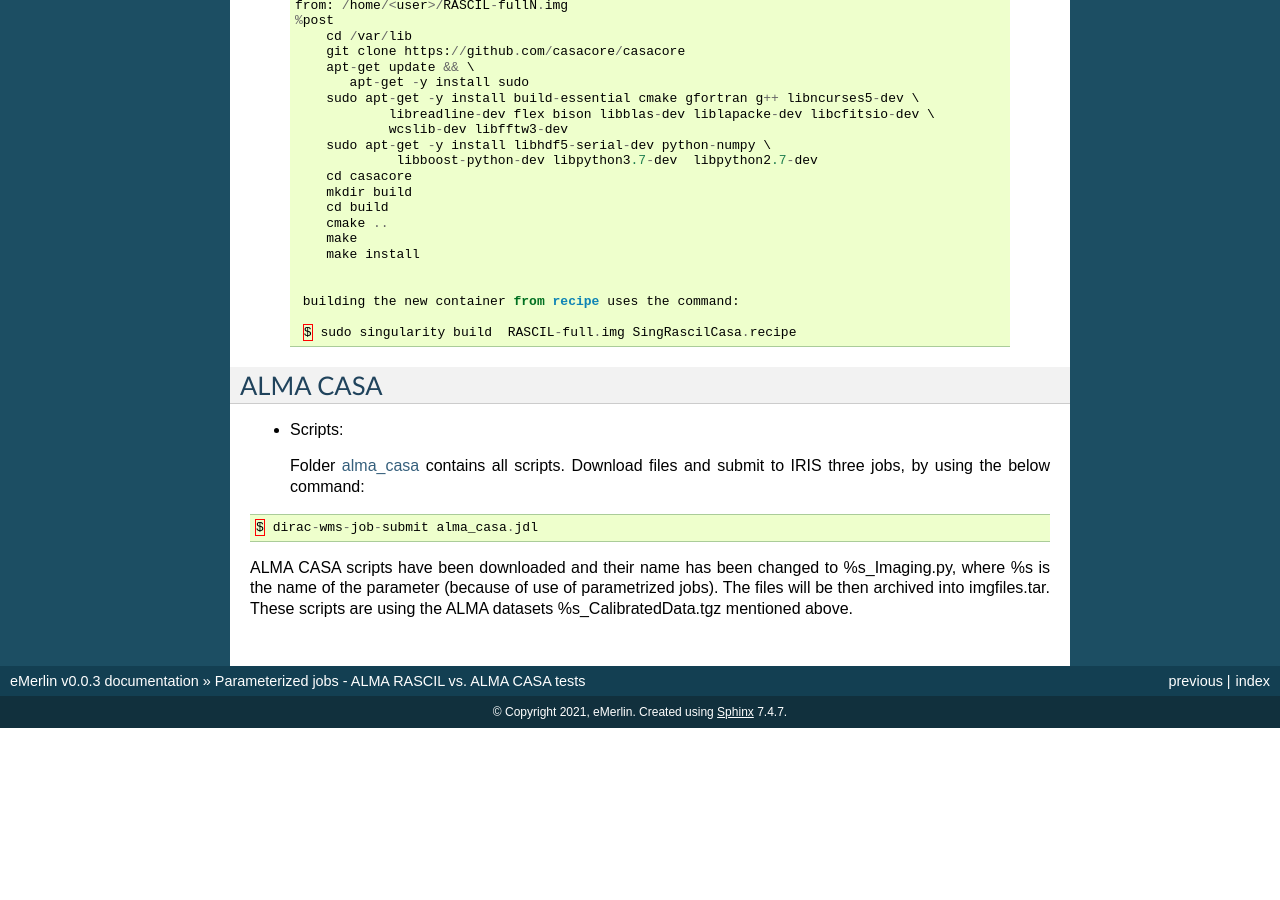
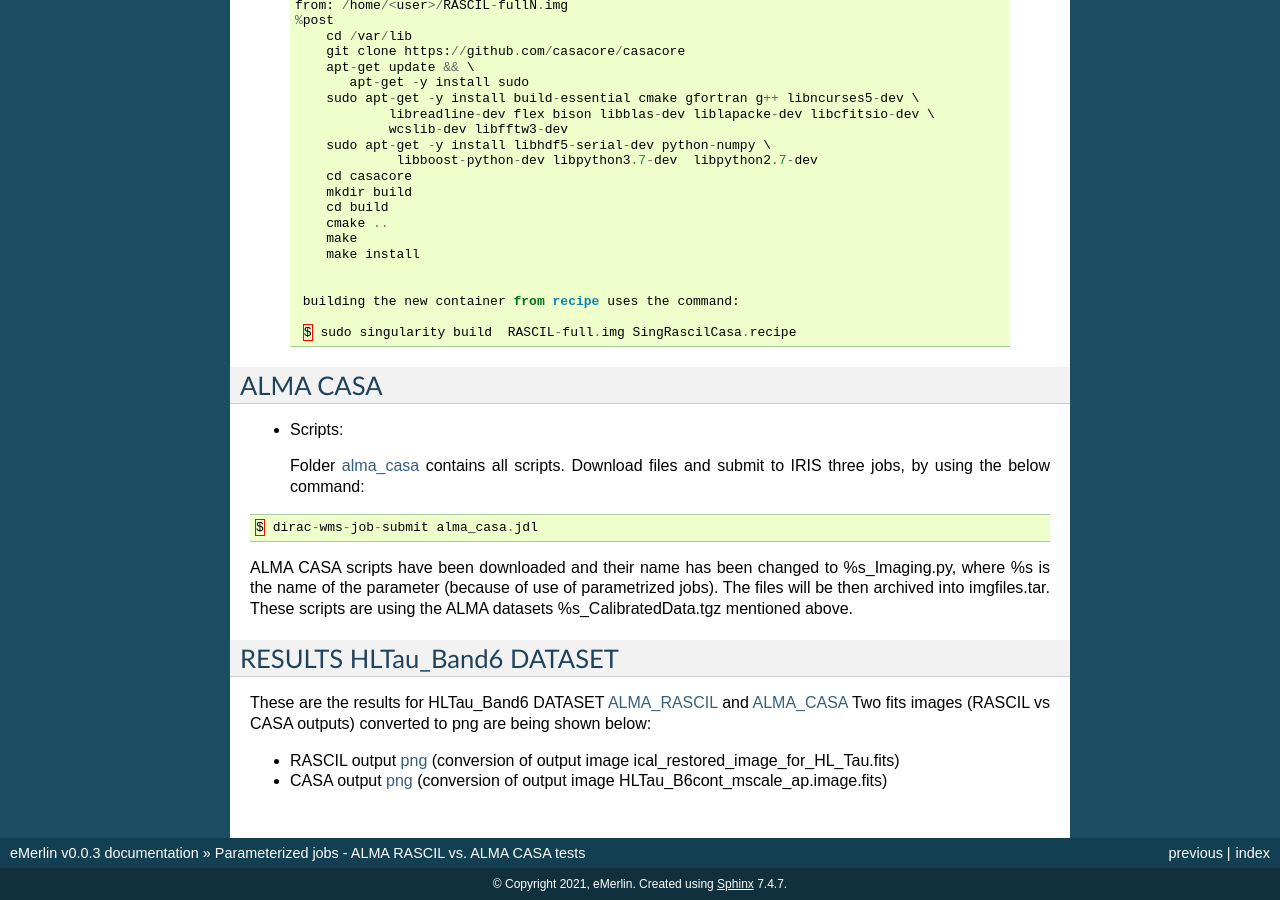
Before and after one commit to cimpan91/Docs, a Sphinx documentation site: the page built from Docs/ALMA.rst, in a window 1280 px wide and 900 px high, scrolled down 840 px. Built offline with Sphinx 7.4.7, drawn with Linux system fonts in a browser that asks for light colours; before the commit the page ends 1568 px from its top, so only the background shows below that; some of the changed text lies outside the part shown.

Commit message:
Update ALMA.rst

```diff
--- a/Docs/ALMA.rst
+++ b/Docs/ALMA.rst
@@ -85,3 +85,15 @@ ALMA CASA
 
 
 ALMA CASA scripts have been downloaded and their name has been changed to %s_Imaging.py, where %s is the name of the parameter (because of use of parametrized jobs). The files will be then archived into imgfiles.tar. These scripts are using the ALMA datasets %s_CalibratedData.tgz mentioned above.
+
+
+
+RESULTS HLTau_Band6 DATASET
+============================
+
+These are the results for HLTau_Band6 DATASET `ALMA_RASCIL <https://github.com/cimpan91/AlmaTests/tree/main/results%20HLTAU6%20rascil>`__  and `ALMA_CASA <https://github.com/cimpan91/AlmaTests/tree/main/results%20HLTAU6%20casa>`__
+Two fits images (RASCIL vs CASA outputs) converted to png are being shown below:
+
+- RASCIL output `png <https://github.com/cimpan91/AlmaTests/blob/main/ical_restored_image_for_HL_Tau.png>`__  (conversion of output image ical_restored_image_for_HL_Tau.fits)
+
+- CASA output `png <https://github.com/cimpan91/AlmaTests/blob/main/HLTau_B6cont_mscale_ap.image.png>`__  (conversion of output image HLTau_B6cont_mscale_ap.image.fits)
```
